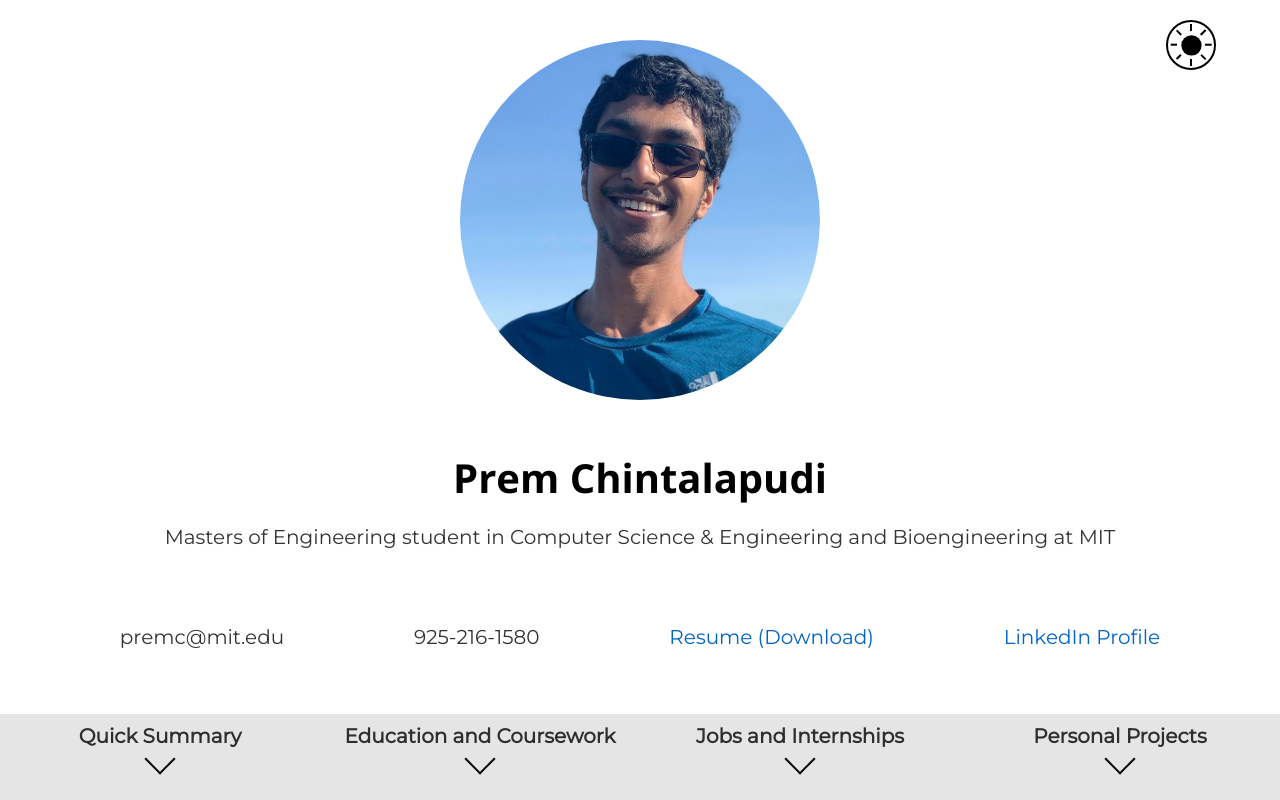
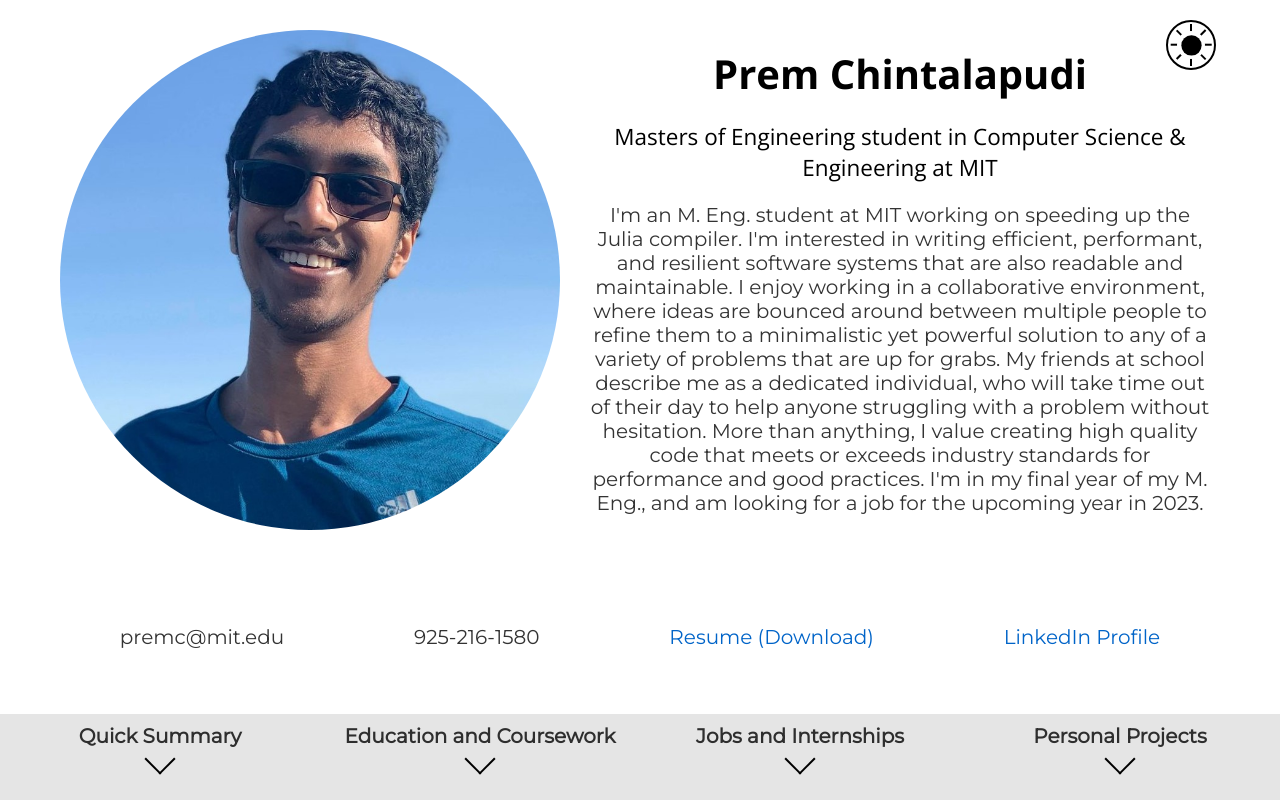
Before and after one commit to pchintalapudi/website-dev, a Vue app: page / in a window 1280 px wide. Built offline with nearby package versions, Linux system fonts and the light colour scheme; no server answers.

Commit message:
Add summary and rework title page

```diff
--- a/package.json
+++ b/package.json
@@ -9,6 +9,7 @@
   "dependencies": {
     "core-js": "^3.8.3",
     "marked": "^4.0.18",
+    "remark-loader": "^5.0.0",
     "vue": "^3.2.13",
     "vuex": "^4.0.0",
     "yaml-loader": "^0.8.0"
--- a/public/index.html
+++ b/public/index.html
@@ -15,9 +15,10 @@
   <meta property="og:image" content="<%= BASE_URL %>profile.jpg">
   <meta property="og:url" content="https://pchintalapudi.github.io/home">
   <meta property="og:site_name" content="Prem Chintalapudi">
-  <link rel="icon" href="<%= BASE_URL %>favicon.ico"><link rel="preconnect" href="https://fonts.googleapis.com">
+  <link rel="icon" href="<%= BASE_URL %>favicon.ico">
+  <link rel="preconnect" href="https://fonts.googleapis.com">
   <link rel="preconnect" href="https://fonts.gstatic.com" crossorigin>
-  <link href="https://fonts.googleapis.com/css2?family=Montserrat:ital@0;1&family=Open+Sans:wght@700&display=swap" rel="stylesheet">
+  <link href="https://fonts.googleapis.com/css2?family=Montserrat:ital@0;1&family=Open+Sans:wght@400;700&display=swap" rel="stylesheet">
   <title>Prem Chintalapudi</title>
 </head>
 
--- a/src/components/Education.vue
+++ b/src/components/Education.vue
@@ -89,7 +89,6 @@
   padding: 10px;
   justify-content: center;
   border-radius: 10px;
-  font-size: 1rem;
 }
 .cs {
   background-color: rgba(var(--red), 0.05);
--- a/src/components/NumberedStat.vue
+++ b/src/components/NumberedStat.vue
@@ -114,7 +114,7 @@
   bottom: 5px;
   border-radius: 50%;
 }
-.stat:hover .arc>* {
+.number:hover .arc>* {
   background-color: rgb(var(--arc-color));
 }
 .name {
--- a/src/components/Projects.vue
+++ b/src/components/Projects.vue
@@ -108,10 +108,8 @@
   padding: 10px;
   transition: background-color 300ms;
   border-radius: 10px;
-  flex: 1;
 }
 .project > p, .metadata {
-  font-size: 0.8em;
   padding: 10px 0;
 }
 .header {
--- a/src/components/Title.vue
+++ b/src/components/Title.vue
@@ -2,11 +2,14 @@
   <article id="title">
     <section class="header">
       <img src="../assets/profile.jpg" alt="A profile picture of Prem Chintalapudi" />
-      <h1 class="text">Prem Chintalapudi</h1>
-      <p class="text">
-        Masters of Engineering student in Computer Science &
-        Engineering and Bioengineering at MIT
-      </p>
+      <article class="metadata">
+        <h1 class="text">Prem Chintalapudi</h1>
+        <h4 class="text">
+          Masters of Engineering student in Computer Science &
+          Engineering at MIT
+        </h4>
+        <p class="text">{{summary}}</p>
+      </article>
     </section>
     <section class="contact">
       <div class="row">
@@ -49,10 +52,16 @@
   </article>
 </template>
 <script lang="ts">
+import { useStore } from "@/store";
 import { defineComponent } from "vue";
 
 export default defineComponent({
   setup() {},
+  computed: {
+    summary() {
+      return useStore().state.summary;
+    }
+  }
 });
 </script>
 <style scoped>
@@ -92,6 +101,14 @@
 }
 .header {
   flex: 1;
+  flex-flow: row wrap;
+  justify-content: center;
+  padding: 20px;
+}
+.metadata {
+  justify-content: center;
+  align-items: center;
+  padding: 10px;
 }
 #title {
   font-size: 1.25em;
@@ -100,13 +117,20 @@
   text-align: center;
   padding: 10px;
 }
+.header .text {
+  width: 50vw;
+  min-width: 350px;
+}
+.header h4 {
+  font-weight: normal;
+}
 img {
   border-radius: 50%;
-  height: 45vmin;
-  width: 45vmin;
+  height: 62.5vmin;
+  width: 62.5vmin;
   align-self: center;
-  margin: 5vmin;
   object-fit: cover;
+  margin: 10px;
 }
 .contact {
   flex-flow: row wrap;
@@ -145,6 +169,9 @@
   address {
     font-size: 0.8em;
   }
+  .header .text {
+    width: auto;
+  }
 }
 @media (max-width: 800px) {
   address {
--- a/src/components/Work.vue
+++ b/src/components/Work.vue
@@ -2,7 +2,6 @@
   <article id="work">
     <b class="icon"><flask-vue :color="'yellow'"></flask-vue></b>
     <h2 class="header">Work Experience</h2>
-    <section class="experiences">
     <section class="experiences">
       <article
         v-for="exp in experiences"
@@ -24,7 +23,6 @@
           v-html="markdown(exp.description)"
         ></p>
       </article>
-      </section>
     </section>
   </article>
 </template>
@@ -99,13 +97,11 @@
   row-gap: 10px;
 }
 .work {
-  margin: 10px;
   padding: 10px;
   transition: background-color 300ms;
   border-radius: 10px;
 }
 .work > p, .metadata {
-  font-size: 0.8em;
   padding: 10px 0;
 }
 .header {
@@ -130,4 +126,9 @@
     transform: scale(2.5);
   }
 }
+@media (max-width: 600px) {
+  .experiences {
+    grid-template-columns: 1fr;
+  }
+}
 </style>
--- /dev/null
+++ b/src/md.d.ts
@@ -0,0 +1,4 @@
+declare module '*.md' {
+    const data: string;
+    export default data;
+}
--- a/src/store/index.ts
+++ b/src/store/index.ts
@@ -3,6 +3,7 @@
 import courses from './classes.yaml'
 import work from './work.yaml'
 import projects from './projects.yaml'
+import summary from './summary.md';
 
 export interface Class {
   name: string;
@@ -37,6 +38,7 @@
   courses: Class[];
   work: Work[];
   projects: Project[];
+  summary: string;
 }
 
 export const key : InjectionKey<Store<State>> = Symbol();
@@ -45,7 +47,8 @@
   state: {
     courses,
     work,
-    projects
+    projects,
+    summary
   },
   mutations: {
   },
--- /dev/null
+++ b/src/store/summary.md
@@ -0,0 +1 @@
+I'm an M. Eng. student at MIT working on speeding up the Julia compiler. I'm interested in writing efficient, performant, and resilient software systems that are also readable and maintainable. I enjoy working in a collaborative environment, where ideas are bounced around between multiple people to refine them to a minimalistic yet powerful solution to any of a variety of problems that are up for grabs. My friends at school describe me as a dedicated individual, who will take time out of their day to help anyone struggling with a problem without hesitation. More than anything, I value creating high quality code that meets or exceeds industry standards for performance and good practices. I'm in my final year of my M. Eng., and am looking for a job for the upcoming year in 2023.
--- a/vue.config.js
+++ b/vue.config.js
@@ -9,6 +9,10 @@
         .use('yaml-loader')
           .loader('yaml-loader')
           .end()
+      .end()
+      .rule('md')
+        .test(/\.md$/)
+        .type('asset/source')
   },
   outputDir: path.resolve(__dirname, "docs"),
   assetsDir: "static"
```
Also changed, not shown: 1 other file (tests, documents, lock files or other folders). Lines whose indentation alone changed are shown as unchanged.
